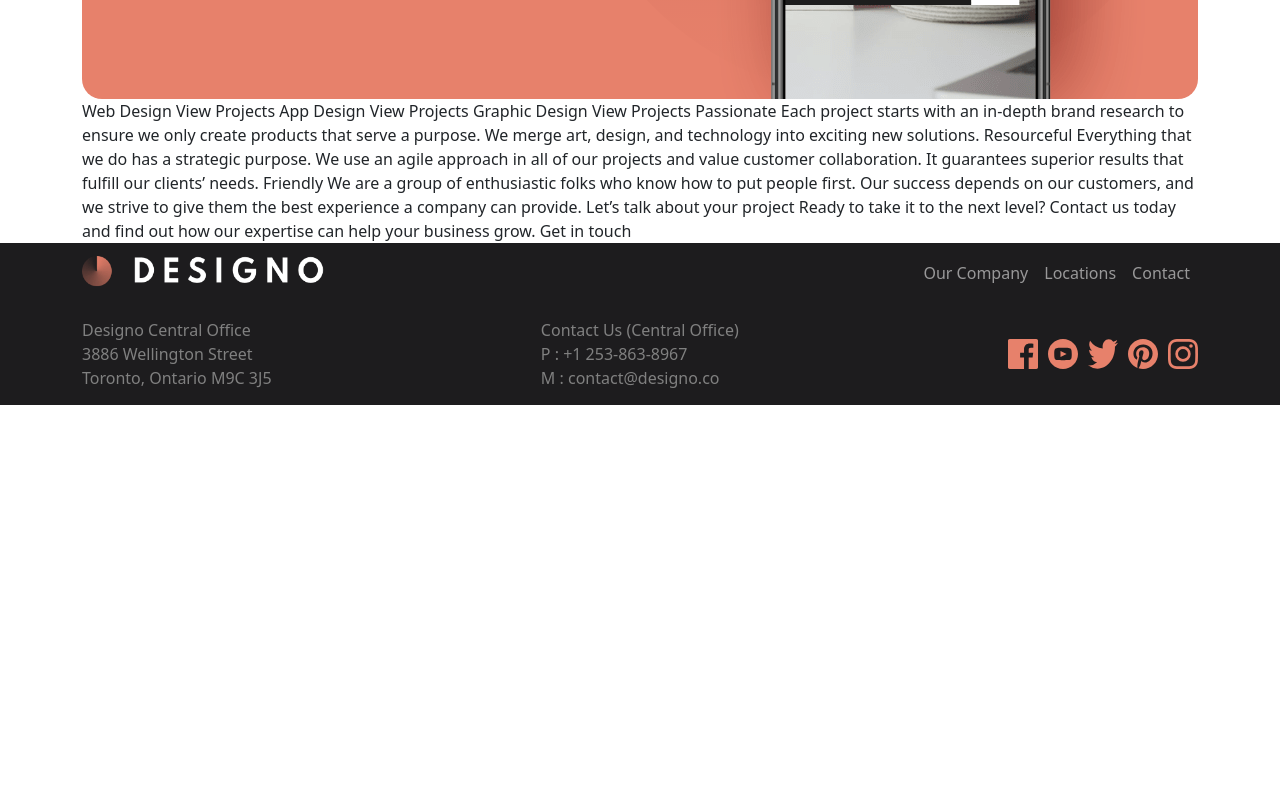
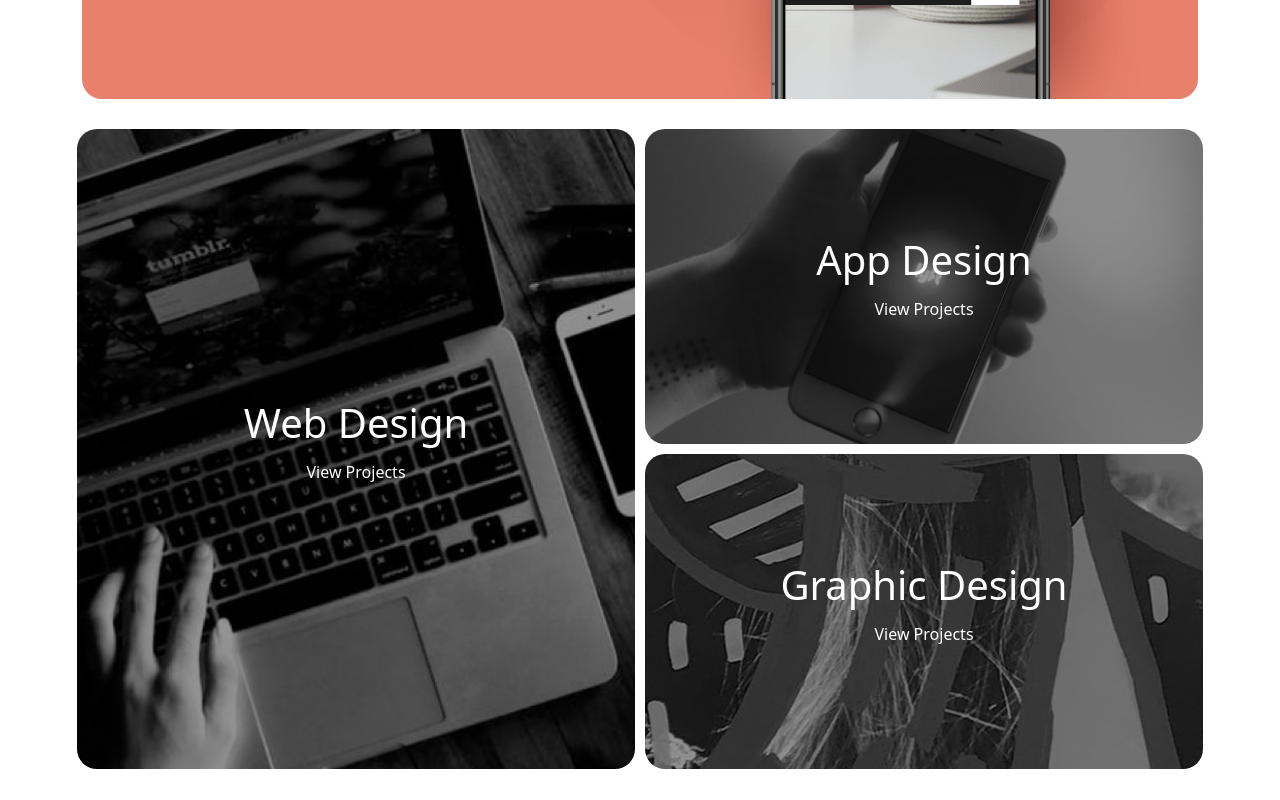
Before and after one commit to thomasgilmore/designo-multi-page-website, a React (Create React App) app: page / in a window 1280 px wide. Shown: the part 600-1400 px from the top of the page. Before the commit the page ends 1005 px from the top, so only its background shows below. Built offline with nearby package versions, Linux system fonts and the light colour scheme.

Commit message:
worked on threeImagesStack on Home.js

```diff
--- a/src/Components/Home.js
+++ b/src/Components/Home.js
@@ -30,14 +30,22 @@ export default function Home() {
       <img src={imageHeroPhone} className="iPhone" alt="Phone" />
     </div>
 
-    Web Design
-    View Projects
-
-    App Design
-    View Projects
-
-    Graphic Design
-    View Projects
+    <div className='threeImagesStack'>
+      <div className='webDesign'>
+        <h1>Web Design</h1>
+        <p>View Projects</p>
+      </div>
+      <div className='appDesignAndGraphicDesign'>
+        <div className='appDesign'>
+          <h1>App Design</h1>
+          <p>View Projects</p>
+        </div>
+        <div className='graphicDesign'>
+          <h1>Graphic Design</h1>
+          <p>View Projects</p>
+        </div>
+      </div>
+    </div>
 
     Passionate
     Each project starts with an in-depth brand research to ensure we only create products that serve a purpose. We merge
--- a/src/Components/home.css
+++ b/src/Components/home.css
@@ -61,6 +61,96 @@
   right: -25px;
 }
 
+.threeImagesStack {
+  display: flex;
+  justify-content: center;
+  margin: 30px 0;
+  gap: 10px;
+}
+
+.webDesign {
+  display: flex;
+  flex: 1 0 50%;
+  background: linear-gradient(90deg, rgba(0, 0, 0, 0.4), rgba(0, 0, 0, 0.4)), url('../assets/home/desktop/image-web-design-large.jpg') no-repeat center center;
+  -webkit-background-size: cover;
+  -moz-background-size: cover;
+  -o-background-size: cover;
+  background-size: cover;
+  border-radius: 20px;
+  color: #fff;
+  height: 640px;
+  align-items: center;
+  justify-content: center;
+  flex-direction: column;
+  gap: 5px;
+  width: 100%;
+}
+
+.webDesign:hover {
+  background: linear-gradient(90deg, rgba(231, 129, 107, 0.8), rgba(231, 129, 107, 0.8)), url('../assets/home/desktop/image-web-design-large.jpg') no-repeat center center;
+  -webkit-background-size: cover;
+  -moz-background-size: cover;
+  -o-background-size: cover;
+  background-size: cover;
+}
+
+.appDesign {
+  display: flex;
+  background: linear-gradient(90deg, rgba(0, 0, 0, 0.4), rgba(0, 0, 0, 0.4)), url('../assets/home/desktop/image-app-design.jpg') no-repeat center center;
+  -webkit-background-size: cover;
+  -moz-background-size: cover;
+  -o-background-size: cover;
+  background-size: cover;
+  border-radius: 20px;
+  color: #fff;
+  height: 315px;
+  align-items: center;
+  justify-content: center;
+  flex-direction: column;
+  gap: 5px;
+  width: 100%;
+}
+
+.appDesign:hover {
+  background: linear-gradient(90deg, rgba(231, 129, 107, 0.8), rgba(231, 129, 107, 0.8)), url('../assets/home/desktop/image-app-design.jpg') no-repeat center center;
+  -webkit-background-size: cover;
+  -moz-background-size: cover;
+  -o-background-size: cover;
+  background-size: cover;
+}
+
+.graphicDesign {
+  display: flex;
+  background: linear-gradient(90deg, rgba(0, 0, 0, 0.4), rgba(0, 0, 0, 0.4)), url('../assets/home/desktop/image-graphic-design.jpg') no-repeat center center;
+  -webkit-background-size: cover;
+  -moz-background-size: cover;
+  -o-background-size: cover;
+  background-size: cover;
+  border-radius: 20px;
+  color: #fff;
+  height: 315px;
+  align-items: center;
+  justify-content: center;
+  flex-direction: column;
+  gap: 5px;
+  width: 100%;
+}
+
+.graphicDesign:hover {
+  background: linear-gradient(90deg, rgba(231, 129, 107, 0.8), rgba(231, 129, 107, 0.8)), url('../assets/home/desktop/image-graphic-design.jpg') no-repeat center center;
+  -webkit-background-size: cover;
+  -moz-background-size: cover;
+  -o-background-size: cover;
+  background-size: cover;
+}
+
+.appDesignAndGraphicDesign {
+  display: flex;
+  flex-direction: column;
+  flex: 1 0 50%;
+  gap: 10px;
+}
+
 @media only screen and (max-width: 992px) {
   .awardWinningDiv {
     height: 689px;
@@ -82,10 +172,40 @@
 
   .iPhone {
     height: 775px;
-    /* position: absolute;  */
     top: 200px;
     left: 0;
     right: 0;
     margin: auto;
   }
 }
+
+@media only screen and (max-width: 750px) {
+  .threeImagesStack {
+    display: flex;
+    justify-content: center;
+    flex-direction: column;
+    margin: 30px 0;
+    gap: 10px;
+    width: 100%;
+  }
+
+  .appDesign {
+    height: 210px;
+    flex: none;
+  }
+
+  .graphicDesign {
+    height: 210px;
+    flex: none;
+  }
+
+  .webDesign {
+    height: 210px;
+    flex: none;
+    background: linear-gradient(90deg, rgba(0, 0, 0, 0.4), rgba(0, 0, 0, 0.4)), url('../assets/home/desktop/image-web-design-small.jpg') no-repeat center center;
+  }
+
+  .webDesign:hover {
+    background: linear-gradient(90deg, rgba(231, 129, 107, 0.8), rgba(231, 129, 107, 0.8)), url('../assets/home/desktop/image-web-design-small.jpg') no-repeat center center;
+  }
+}
```
